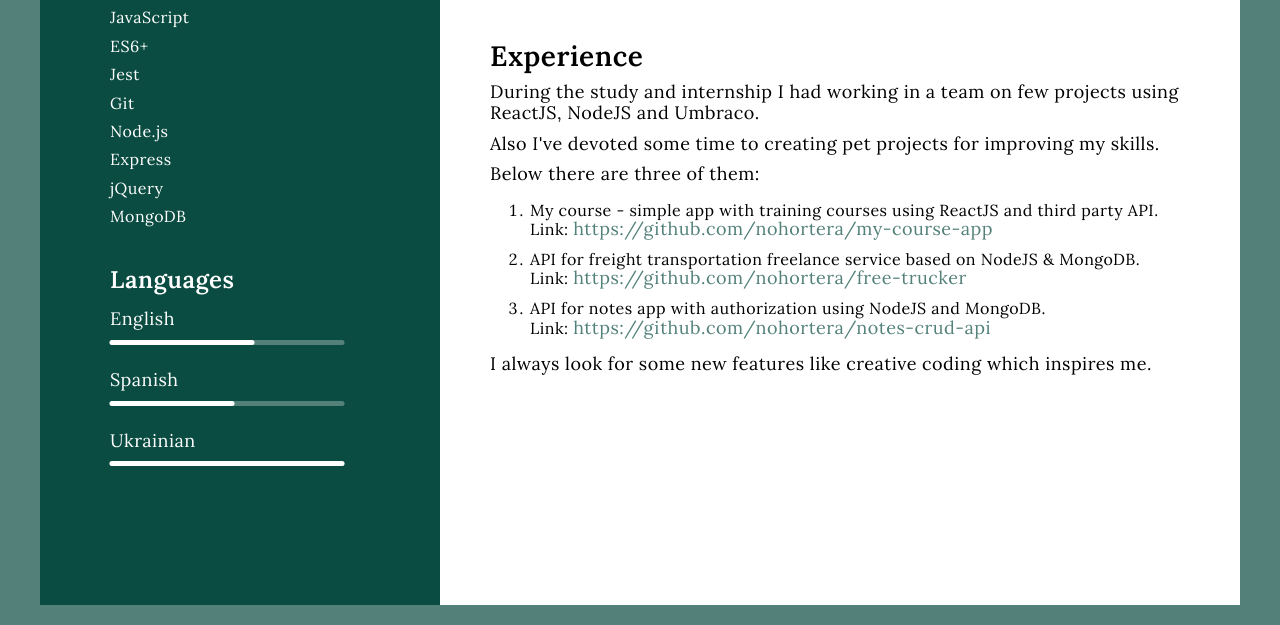
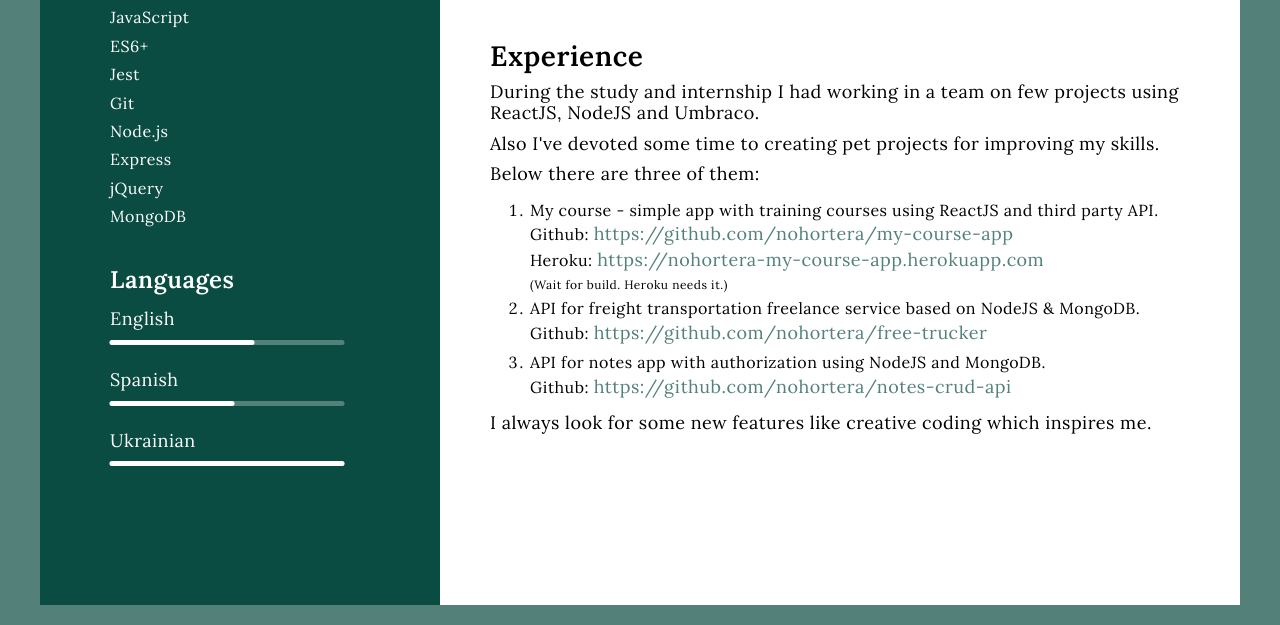
Before and after one commit to nohortera/resume, a PHP site: page / in a window 1280 px wide. Shown: the part 690-1315 px from the top of the page. Run offline with PHP 8.4, Linux system fonts and the light colour scheme.

Commit message:
Added link on deployed my-course-app pet project

```diff
--- a/index.html
+++ b/index.html
@@ -91,21 +91,30 @@
                 <ol>
                     <li>
                         My course - simple app with training courses using ReactJS and third party API.
-                        <br>
-                        Link:
-                        <a href="https://github.com/nohortera/my-course-app" target="_blank">https://github.com/nohortera/my-course-app</a>
+                        <div class="proj-link">
+                            Github:
+                            <a href="https://github.com/nohortera/my-course-app" target="_blank">https://github.com/nohortera/my-course-app</a>
+                        </div>
+                        <div class="proj-link">
+                            Heroku:
+                            <a href="https://nohortera-my-course-app.herokuapp.com">https://nohortera-my-course-app.herokuapp.com</a>
+                            <br>
+                            <sub>(Wait for build. Heroku needs it.)</sub>
+                        </div>
                     </li>
                     <li>
                         API for freight transportation freelance service based on NodeJS & MongoDB.
-                        <br>
-                        Link:
-                        <a href="https://github.com/nohortera/free-trucker" target="_blank">https://github.com/nohortera/free-trucker</a>
+                        <div class="proj-link">
+                            Github:
+                            <a href="https://github.com/nohortera/free-trucker" target="_blank">https://github.com/nohortera/free-trucker</a>
+                        </div>
                     </li>
                     <li>
                         API for notes app with authorization using NodeJS and MongoDB.
-                        <br>
-                        Link:
-                        <a href="https://github.com/nohortera/notes-crud-api" target="_blank">https://github.com/nohortera/notes-crud-api</a>
+                        <div class="proj-link">
+                            Github:
+                            <a href="https://github.com/nohortera/notes-crud-api" target="_blank">https://github.com/nohortera/notes-crud-api</a>
+                        </div>
                     </li>
                 </ol>
                 <p>
--- a/styles/main.css
+++ b/styles/main.css
@@ -132,6 +132,10 @@ aside section {
     padding-left: 20px;
 }
 
+.proj-link {
+    margin-top: 5px;
+}
+
 .info {
     padding: 0;
 }
```
